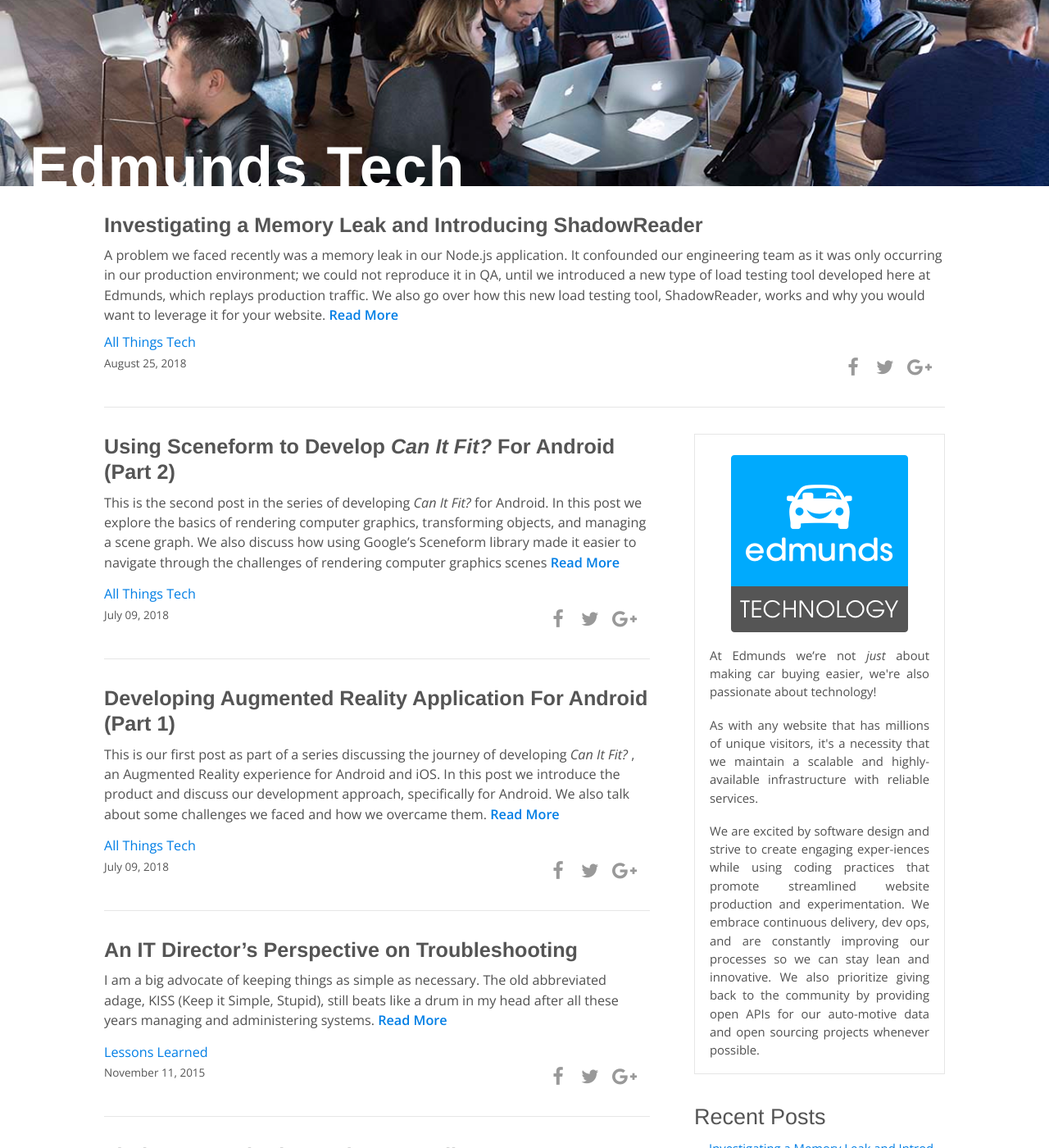
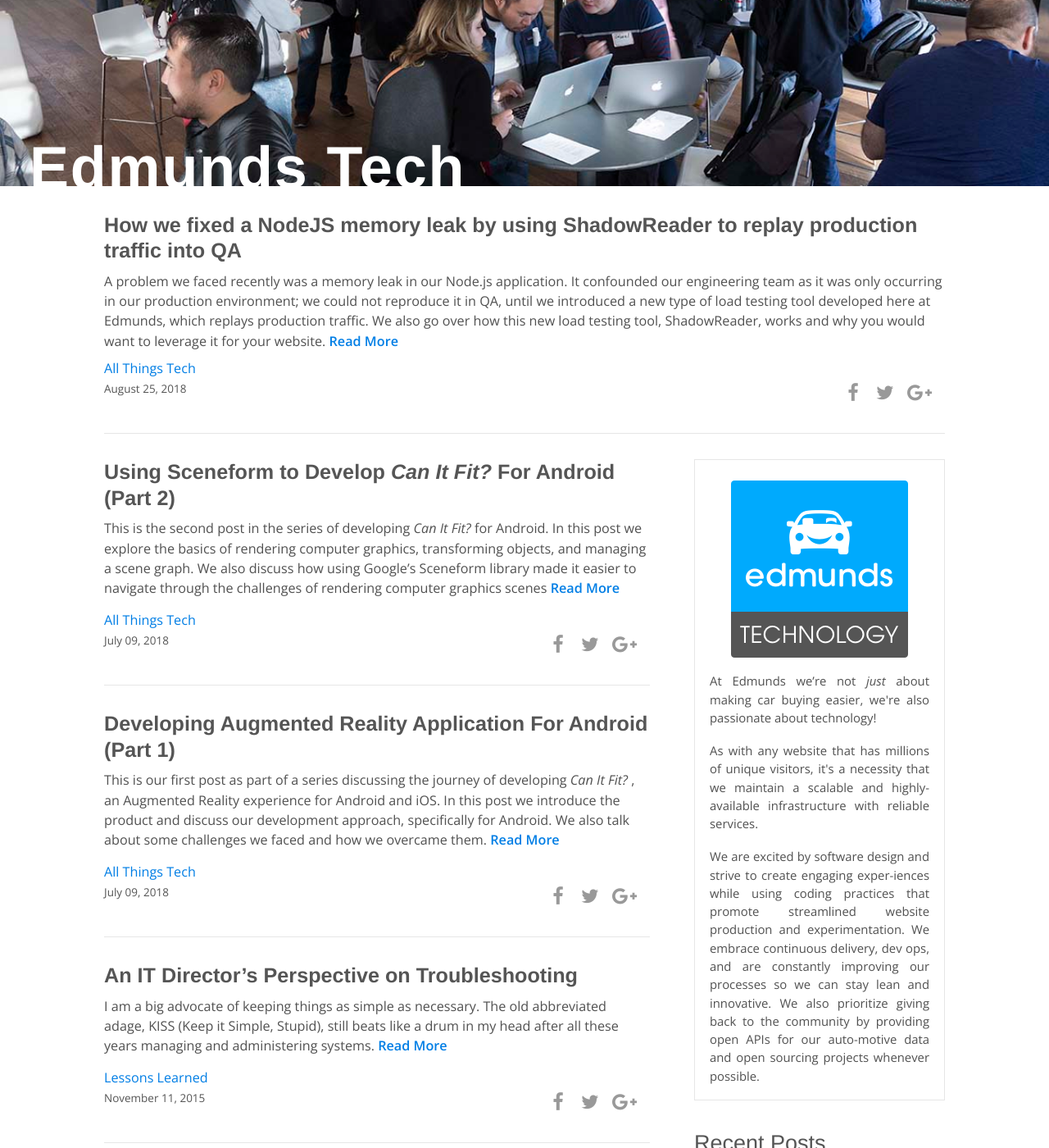
Before and after one commit to edmunds/edmunds.github.io, a Jekyll site: the page built from index.html, in a window 1280 px wide and 1400 px high, scrolled down 263 px. Shown: the whole window at 82% size. Built offline with Jekyll 4.4.1, drawn with Linux system fonts in a browser that asks for light colours; the list of posts is cut into pages by our own code; some of the changed text lies outside the part shown.

Commit message:
Make article title more descriptive

```diff
--- a/_posts/2018-08-25-Investigating-a-Memory-Leak-and-Introducing-ShadowReader.md
+++ b/_posts/2018-08-25-Investigating-a-Memory-Leak-and-Introducing-ShadowReader.md
@@ -1,6 +1,6 @@
 ---
 layout: post
-title: Investigating a Memory Leak and Introducing ShadowReader
+title: How we fixed a NodeJS memory leak by using ShadowReader to replay production traffic into QA
 tags: [All Things Tech]
 
 featured-summary: <p>A problem we faced recently was a memory leak in our Node.js application. It confounded our engineering team as it was only occurring in our production environment; we could not reproduce it in QA, until we introduced a new type of load testing tool developed here at Edmunds, which replays production traffic. We also go over how this new load testing tool, ShadowReader, works and why you would want to leverage it for your website.</p>
```
